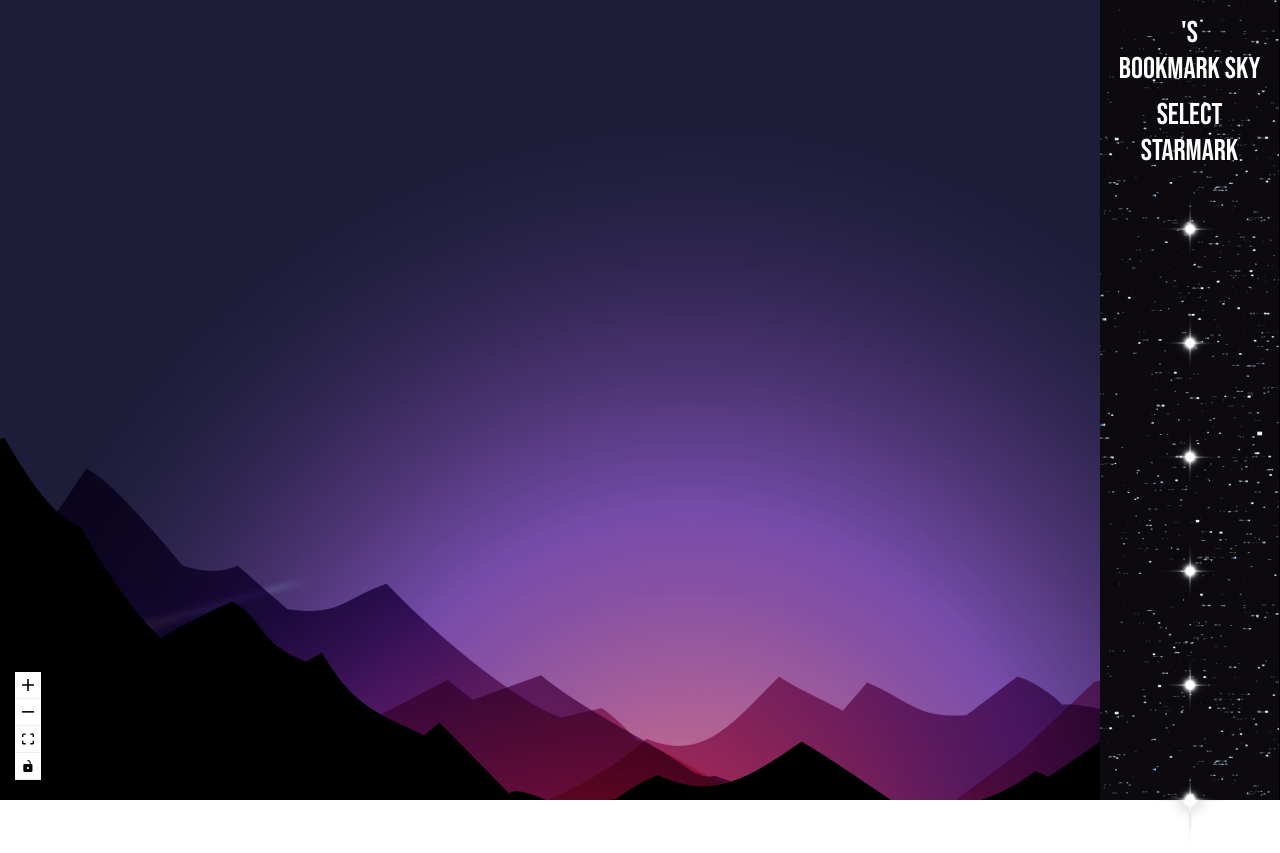
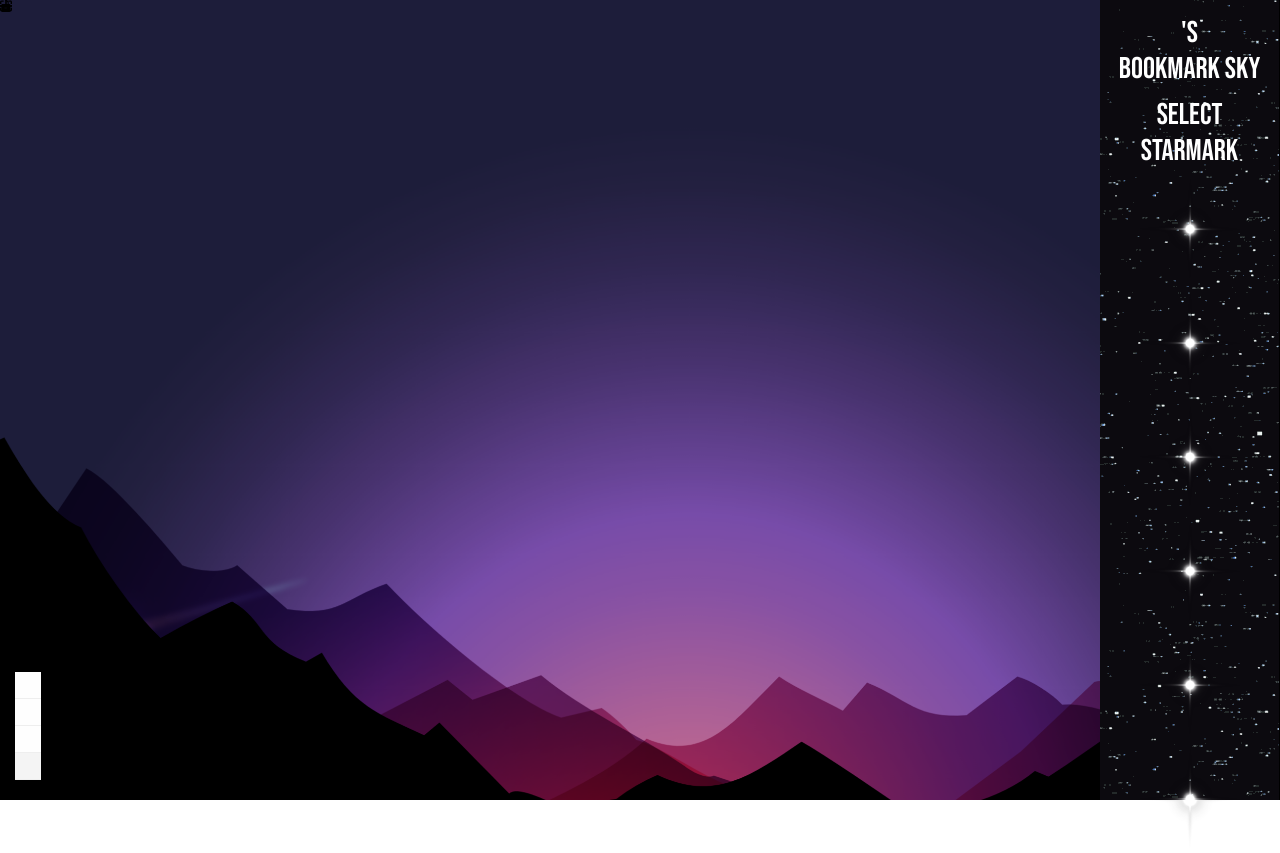
Before and after one commit to MIN60/Star-Mark, a React (Create React App) app: page /Bookmark in a window 1280 px wide. Built offline with nearby package versions, Linux system fonts and the light colour scheme; no server answers.

Commit message:
minor fix 5

```diff
--- a/src/component/dnd.css
+++ b/src/component/dnd.css
@@ -120,12 +120,3 @@ z-index: 2;
   line-height: 1.6;
   letter-spacing: 0.0075em;
 }
-
-svg {
-  display: block;
-  width: 100%;
-  height: 100vh;
-  position: relative;
-  top: 0;
-  left: 0;
-}
```
